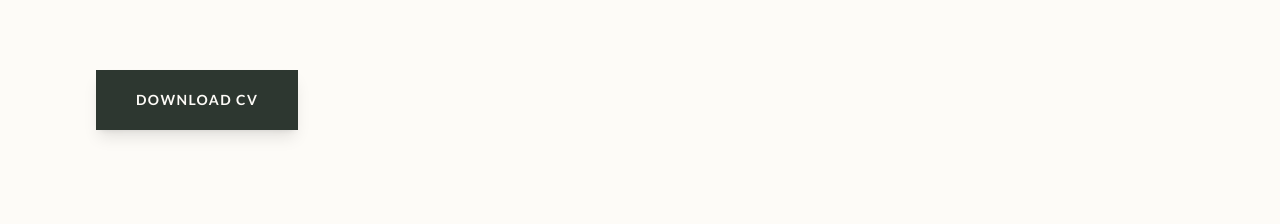
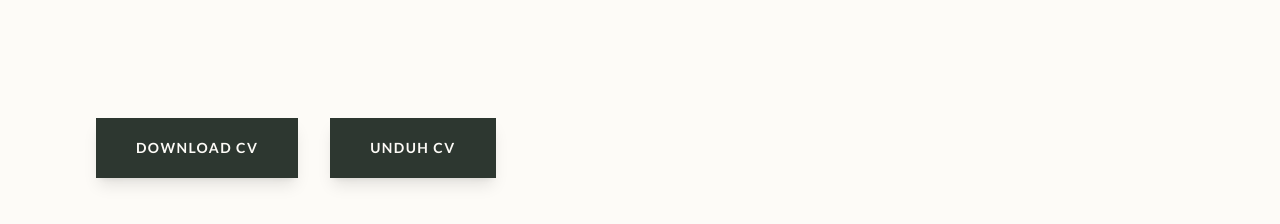
Before and after one commit to claveryne/PORTO, a Next.js app: page / in a window 1280 px wide. Shown: the part 2749-2973 px from the top of the page. Built offline with nearby package versions, Linux system fonts and the light colour scheme; a web font is replaced by a local one.

Commit message:
cv id en

```diff
--- a/app/page.tsx
+++ b/app/page.tsx
@@ -187,15 +187,28 @@ export default function Home() {
             </div>
           </div>
 
+          <div className="mt-12 flex flex-row gap-8">
             <div className="mt-12">
               <a
-              href="/ClaudiaFeLiviaXaveryne_CV.pdf"
-              download="ClaudiaFeLiviaXaveryne_CV.pdf"
+                href="/ClaudiaFeLiviaXaveryne_CV_EN.pdf"
+                download="ClaudiaFeLiviaXaveryne_CV_EN.pdf"
                 target="_blank"
                 className="inline-block px-10 py-5 bg-foreground text-background font-semibold uppercase tracking-widest text-sm hover:bg-accent transition-colors shadow-lg"
               >
                 Download CV
               </a>
+            </div>
+
+            <div className="mt-12">
+              <a
+                href="/ClaudiaFeLiviaXaveryne_CV_ID.pdf"
+                download="ClaudiaFeLiviaXaveryne_CV_ID.pdf"
+                target="_blank"
+                className="inline-block px-10 py-5 bg-foreground text-background font-semibold uppercase tracking-widest text-sm hover:bg-accent transition-colors shadow-lg"
+              >
+                Unduh CV
+              </a>
+            </div>
           </div>
         </section>
 
```
Also changed, not shown: 2 other files (tests, documents, lock files or other folders). Lines whose indentation alone changed are shown as unchanged.
